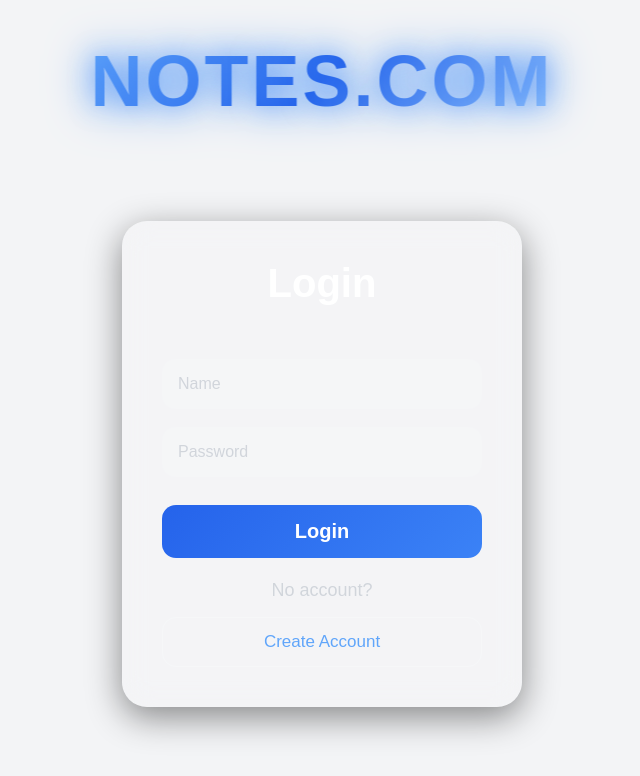
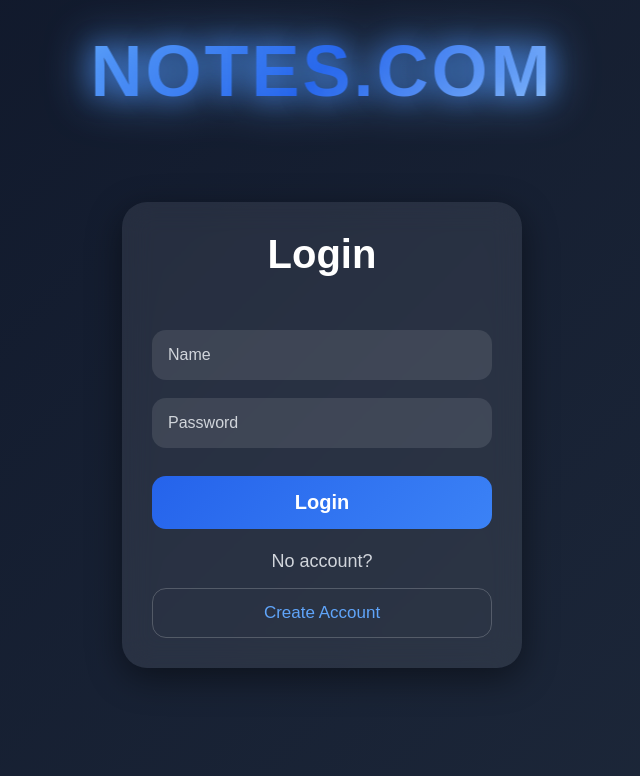
Before and after one commit to vidhyasagar118/notesweb, a React (Vite) app: page / in a window 1280 px wide. Shown: the top 776 px of the page, without its empty margins (318-958 px from the left). Built offline with nearby package versions, Linux system fonts and the light colour scheme.

Commit message:
all file upload right

```diff
--- a/src/App.jsx
+++ b/src/App.jsx
@@ -11,7 +11,8 @@ import Login from "./pages/Login";
 import Dashboard from "./pages/Dashboard";
 import SubjectsPage from "./pages/SubjectsPage";
 import SubjectFiles from "./pages/SubjectFiles";
-
+import SharedSubjectsPage from "./pages/SharedSubjectsPage";
+import SharedSubjectFiles from "./pages/SharedSubjectFiles";
 function ProtectedRoute({ children }) {
 
     const token = sessionStorage.getItem("token");
@@ -58,7 +59,23 @@ function App() {
                         </ProtectedRoute>
                     }
                 />
+<Route
+    path="/sharedsubjects/:groupCode/:semester"
+    element={
+        <ProtectedRoute>
+            <SharedSubjectsPage />
+        </ProtectedRoute>
+    }
+/>
 
+<Route
+    path="/sharedfiles/:groupCode/:semester/:subject"
+    element={
+        <ProtectedRoute>
+            <SharedSubjectFiles />
+        </ProtectedRoute>
+    }
+/>
             </Routes>
 
         </BrowserRouter>
--- a/src/pages/Dashboard.jsx
+++ b/src/pages/Dashboard.jsx
@@ -258,7 +258,7 @@ function Dashboard() {
 
         <Link
             key={semester}
-            to={`/subjects/${semester}`}
+            to={`/sharedsubjects/${groupCode}/${semester}`}
             className="semesterlink"
         >
 
@@ -269,7 +269,9 @@ function Dashboard() {
                     <h1 className="semesterheading">
                         {semester}
                     </h1>
-                   <p>click</p>
+
+                    <p>click</p>
+
                 </div>
 
             </div>
@@ -277,7 +279,6 @@ function Dashboard() {
         </Link>
     ))
 }
-
 </div>
                             </div>
                         )
--- a/src/pages/Login.css
+++ b/src/pages/Login.css
@@ -1,14 +1,28 @@
+/* Login.css */
+
 *{
     margin: 0;
     padding: 0;
     box-sizing: border-box;
 }
 
-/* Body */
+/* MAIN PAGE */
 
-body{
+.loginPageMain{
 
-    font-family: Arial, sans-serif;
+    min-height: 100vh;
+
+    width: 100%;
+
+    overflow-x: hidden;
+
+    position: relative;
+
+    display: flex;
+
+    justify-content: center;
+
+    align-items: center;
 
     background: linear-gradient(
         135deg,
@@ -16,20 +30,16 @@ body{
         #1e293b
     );
 
-    min-height: 100vh;
-
-    overflow-x: hidden;
-
-    position: relative;
+    font-family: Arial, sans-serif;
 }
 
-/* Logo Heading */
+/* LOGO */
 
-.mainlogo{
+.loginPageLogo{
 
     position: absolute;
 
-    top: 40px;
+    top: 30px;
 
     left: 50%;
 
@@ -56,24 +66,16 @@ body{
 
     text-shadow: 0px 0px 25px rgba(59,130,246,0.5);
 
-    animation: glowLogo 2s infinite alternate;
+    animation: loginLogoGlow 2s infinite alternate;
 }
 
-/* Login Box */
+/* CARD */
 
-.login-box {
-
-    position: absolute;
-
-    top: 58%;
-
-    left: 50%;
-
-    transform: translate(-50%, -50%);
-
+.loginCard{
+margin-top: 70px;
     width: 400px;
 
-    padding: 40px;
+    padding: 30px;
 
     border-radius: 25px;
 
@@ -83,12 +85,12 @@ body{
 
     box-shadow: 0 10px 35px rgba(0,0,0,0.45);
 
-    animation: fadeIn 1s ease;
+    animation: loginFade 1s ease;
 }
 
-/* Login Heading */
+/* TITLE */
 
-.login-box h2 {
+.loginTitle{
 
     text-align: center;
 
@@ -101,10 +103,10 @@ body{
     font-weight: 700;
 }
 
-/* Inputs */
+/* INPUTS */
 
-.logininame,
-.loginpassword {
+.loginInputName,
+.loginInputPassword{
 
     width: 100%;
 
@@ -127,18 +129,18 @@ body{
     transition: 0.3s;
 }
 
-/* Placeholder */
+/* PLACEHOLDER */
 
-.logininame::placeholder,
-.loginpassword::placeholder{
+.loginInputName::placeholder,
+.loginInputPassword::placeholder{
 
     color: #d1d5db;
 }
 
-/* Input Focus */
+/* INPUT FOCUS */
 
-.logininame:focus,
-.loginpassword:focus{
+.loginInputName:focus,
+.loginInputPassword:focus{
 
     border: 1px solid #3b82f6;
 
@@ -147,9 +149,9 @@ body{
     transform: scale(1.02);
 }
 
-/* Main Button */
+/* LOGIN BUTTON */
 
-.loginbtn {
+.loginMainButton{
 
     width: 100%;
 
@@ -178,18 +180,16 @@ body{
     transition: 0.3s;
 }
 
-/* Button Hover */
-
-.loginbtn:hover {
+.loginMainButton:hover{
 
     transform: translateY(-3px);
 
     box-shadow: 0px 12px 22px rgba(37,99,235,0.45);
 }
 
-/* Text */
+/* BOTTOM TEXT */
 
-.login-box p {
+.loginBottomText{
 
     text-align: center;
 
@@ -200,9 +200,9 @@ body{
     font-size: 18px;
 }
 
-/* Create Button */
+/* SWITCH BUTTON */
 
-.createbtn {
+.switchAuthButton{
 
     width: 100%;
 
@@ -225,9 +225,7 @@ body{
     transition: 0.3s;
 }
 
-/* Create Hover */
-
-.createbtn:hover {
+.switchAuthButton:hover{
 
     background: rgba(255,255,255,0.08);
 
@@ -236,64 +234,62 @@ body{
     transform: translateY(-2px);
 }
 
-/* Fade Animation */
+/* ANIMATIONS */
 
-@keyframes fadeIn {
+@keyframes loginFade{
 
     from{
 
         opacity: 0;
 
-        transform: translate(-50%, -40%);
+        transform: translateY(40px);
     }
 
     to{
 
         opacity: 1;
 
-        transform: translate(-50%, -50%);
+        transform: translateY(0px);
     }
 }
 
-/* Glow Animation */
-
-@keyframes glowLogo{
+@keyframes loginLogoGlow{
 
     from{
+
         filter: drop-shadow(0px 0px 8px #2563eb);
     }
 
     to{
+
         filter: drop-shadow(0px 0px 22px #60a5fa);
     }
 }
 
-/* Responsive */
+/* RESPONSIVE */
 
 @media(max-width:600px){
 
-    .mainlogo{
+    .loginPageLogo{
 
         font-size: 42px;
 
         top: 30px;
     }
 
-    .login-box{
-
+    .loginCard{
+margin-top: 0px;
         width: 90%;
 
         padding: 30px;
-
-        top: 55%;
     }
 
-    .login-box h2{
+    .loginTitle{
 
         font-size: 32px;
     }
 
-    .loginbtn{
+    .loginMainButton{
 
         font-size: 18px;
     }
--- a/src/pages/Login.jsx
+++ b/src/pages/Login.jsx
@@ -1,3 +1,5 @@
+// Login.jsx
+
 import { useState, useEffect } from "react";
 import API from "../api";
 import { useNavigate } from "react-router-dom";
@@ -17,7 +19,9 @@ function Login() {
     useEffect(() => {
 
         const token = sessionStorage.getItem("token");
+
         if (token) {
+
             navigate("/dashboard");
         }
 
@@ -31,12 +35,16 @@ const token = sessionStorage.getItem("token");
 
                 const res = await API.post("/auth/login", form);
 
-               sessionStorage.setItem("token", res.data.token);
+                sessionStorage.setItem(
+                    "token",
+                    res.data.token
+                );
 
                 sessionStorage.setItem(
                     "user",
                     JSON.stringify(res.data.user)
                 );
+
                 navigate("/dashboard");
 
             } else {
@@ -58,19 +66,27 @@ sessionStorage.setItem(
     };
 
     return (
-        <>
-            <h1 className="mainlogo">
+
+        <div className="loginPageMain">
+
+            <h1 className="loginPageLogo">
                 notes.com
             </h1>
 
-            <div className="login-box">
+            <div className="loginCard">
 
-                <h2>
-                    {isLogin ? "Login" : "Create Account"}
+                <h2 className="loginTitle">
+
+                    {
+                        isLogin
+                        ? "Login"
+                        : "Create Account"
+                    }
+
                 </h2>
 
                 <input
-                    className="logininame"
+                    className="loginInputName"
                     placeholder="Name"
                     onChange={(e) =>
                         setForm({
@@ -81,7 +97,7 @@ sessionStorage.setItem(
                 />
 
                 <input
-                    className="loginpassword"
+                    className="loginInputPassword"
                     type="password"
                     placeholder="Password"
                     onChange={(e) =>
@@ -93,33 +109,46 @@ sessionStorage.setItem(
                 />
 
                 <button
-                    className="loginbtn"
+                    className="loginMainButton"
                     onClick={handleSubmit}
                 >
-                    {isLogin ? "Login" : "Register"}
+
+                    {
+                        isLogin
+                        ? "Login"
+                        : "Register"
+                    }
+
                 </button>
 
-                <p>
+                <p className="loginBottomText">
+
                     {
                         isLogin
                         ? "No account?"
                         : "Already have account?"
                     }
+
                 </p>
 
                 <button
-                    className="createbtn"
-                    onClick={() => setIsLogin(!isLogin)}
+                    className="switchAuthButton"
+                    onClick={() =>
+                        setIsLogin(!isLogin)
+                    }
                 >
+
                     {
                         isLogin
                         ? "Create Account"
                         : "Login"
                     }
+
                 </button>
 
             </div>
-        </>
+
+        </div>
     );
 }
 
--- /dev/null
+++ b/src/pages/SharedSubjectFiles.jsx
@@ -0,0 +1,63 @@
+import { useParams } from "react-router-dom";
+import { useEffect, useState } from "react";
+import API from "../api";
+import SubjectCard from "../components/SubjectCard";
+import "./SubjectFiles.css";
+
+function SharedSubjectFiles() {
+
+    const { groupCode, semester, subject } = useParams();
+
+    const [files, setFiles] = useState([]);
+
+    useEffect(() => {
+
+        loadFiles();
+
+    }, []);
+
+    const loadFiles = async () => {
+
+        try {
+
+            const res = await API.get(`/files/shared/${groupCode}`);
+
+            setFiles(
+                res.data.grouped[semester][subject]
+            );
+
+        } catch (err) {
+
+            console.log(err);
+        }
+    };
+
+    return (
+
+        <div className="subjectFilesMain">
+
+            <div className="subjectFilesContainer">
+
+                <div className="subjectFilesHeader">
+
+                    <h1 className="subjectFilesTitle">
+                        {subject}
+                    </h1>
+
+                    <p className="subjectFilesSemester">
+                        {semester}
+                    </p>
+
+                </div>
+
+                <SubjectCard
+                    files={files}
+                />
+
+            </div>
+
+        </div>
+    );
+}
+
+export default SharedSubjectFiles;
--- /dev/null
+++ b/src/pages/SharedSubjectsPage.jsx
@@ -0,0 +1,85 @@
+import { useParams, Link } from "react-router-dom";
+import { useEffect, useState } from "react";
+import API from "../api";
+import "./Subjects.css";
+
+function SharedSubjectsPage() {
+
+    const { groupCode, semester } = useParams();
+
+    const [subjects, setSubjects] = useState({});
+
+    useEffect(() => {
+
+        loadSubjects();
+
+    }, []);
+
+    const loadSubjects = async () => {
+
+        try {
+
+            const res = await API.get(`/files/shared/${groupCode}`);
+
+            setSubjects(res.data.grouped[semester]);
+
+        } catch (err) {
+
+            console.log(err);
+        }
+    };
+
+    return (
+
+        <div className="subjectsPageMain">
+
+            <div className="subjectsContainer">
+
+                <h1 className="subjectsSemesterTitle">
+                    {semester}
+                </h1>
+
+                <div className="subjectsGrid">
+
+                    {
+                        subjects &&
+                        Object.keys(subjects).map((subject, index) => (
+
+                            <Link
+                                key={subject}
+                                to={`/sharedfiles/${groupCode}/${semester}/${subject}`}
+                                className="subjectsCardLink"
+                                style={{
+                                    animationDelay: `${index * 0.1}s`
+                                }}
+                            >
+
+                                <div className="subjectsCard">
+
+                                    <div className="subjectsCardTop">
+
+                                        <h2 className="subjectsName">
+                                            {subject}
+                                        </h2>
+
+                                        <span className="subjectsFileCount">
+                                            {subjects[subject].length} Files
+                                        </span>
+
+                                    </div>
+
+                                </div>
+
+                            </Link>
+                        ))
+                    }
+
+                </div>
+
+            </div>
+
+        </div>
+    );
+}
+
+export default SharedSubjectsPage;
```
Lines whose indentation alone changed are shown as unchanged.
